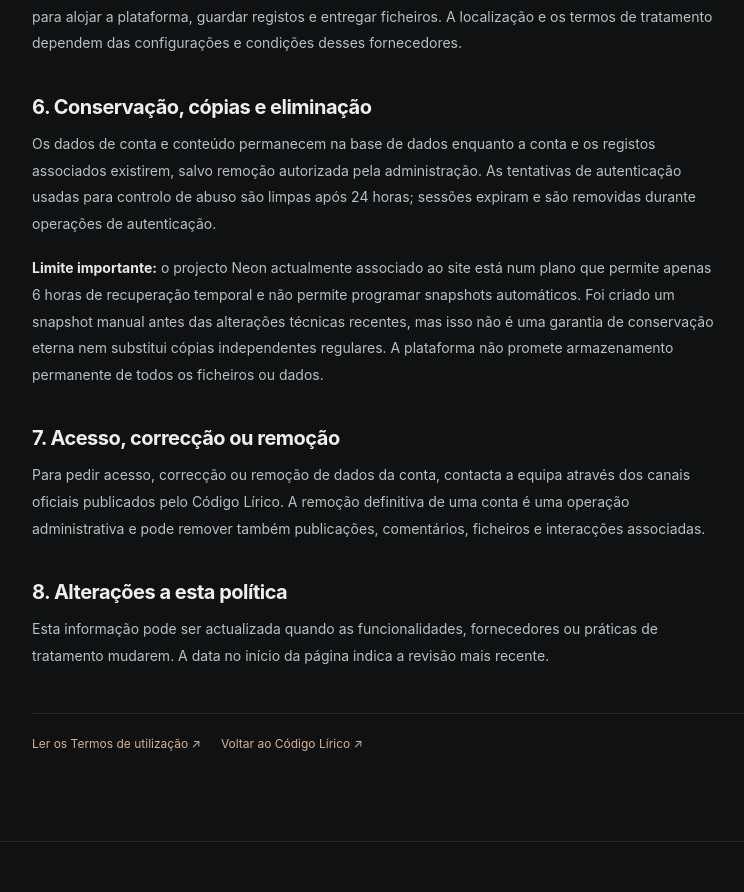
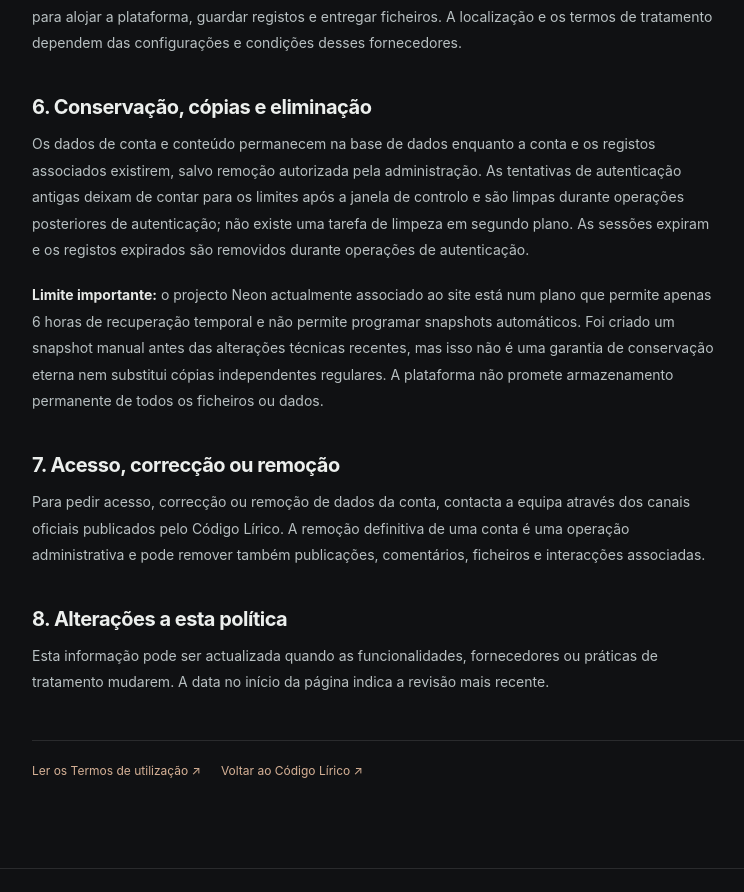
Before and after one commit to mcag72759-svg/Codigo-lirico-lunda-sul, a Next.js app: page /privacidade in a window 1280 px wide. Shown: the part 1381-2273 px from the top of the page, without its empty margins (158-902 px from the left). Built offline with nearby package versions, Linux system fonts and the light colour scheme.

Commit message:
Clarify authentication log cleanup timing in privacy notice

```diff
--- a/src/app/privacidade/page.tsx
+++ b/src/app/privacidade/page.tsx
@@ -42,7 +42,7 @@ export default function PrivacyPage() {
       <p>A aplicação utiliza serviços de alojamento e entrega da Vercel, armazenamento de ficheiros Vercel Blob e base de dados PostgreSQL fornecida pela Neon. Estes fornecedores processam dados necessários para alojar a plataforma, guardar registos e entregar ficheiros. A localização e os termos de tratamento dependem das configurações e condições desses fornecedores.</p>
 
       <h2>6. Conservação, cópias e eliminação</h2>
-      <p>Os dados de conta e conteúdo permanecem na base de dados enquanto a conta e os registos associados existirem, salvo remoção autorizada pela administração. As tentativas de autenticação usadas para controlo de abuso são limpas após 24 horas; sessões expiram e são removidas durante operações de autenticação.</p>
+      <p>Os dados de conta e conteúdo permanecem na base de dados enquanto a conta e os registos associados existirem, salvo remoção autorizada pela administração. As tentativas de autenticação antigas deixam de contar para os limites após a janela de controlo e são limpas durante operações posteriores de autenticação; não existe uma tarefa de limpeza em segundo plano. As sessões expiram e os registos expirados são removidos durante operações de autenticação.</p>
       <p><strong>Limite importante:</strong> o projecto Neon actualmente associado ao site está num plano que permite apenas 6 horas de recuperação temporal e não permite programar snapshots automáticos. Foi criado um snapshot manual antes das alterações técnicas recentes, mas isso não é uma garantia de conservação eterna nem substitui cópias independentes regulares. A plataforma não promete armazenamento permanente de todos os ficheiros ou dados.</p>
 
       <h2>7. Acesso, correcção ou remoção</h2>
```
